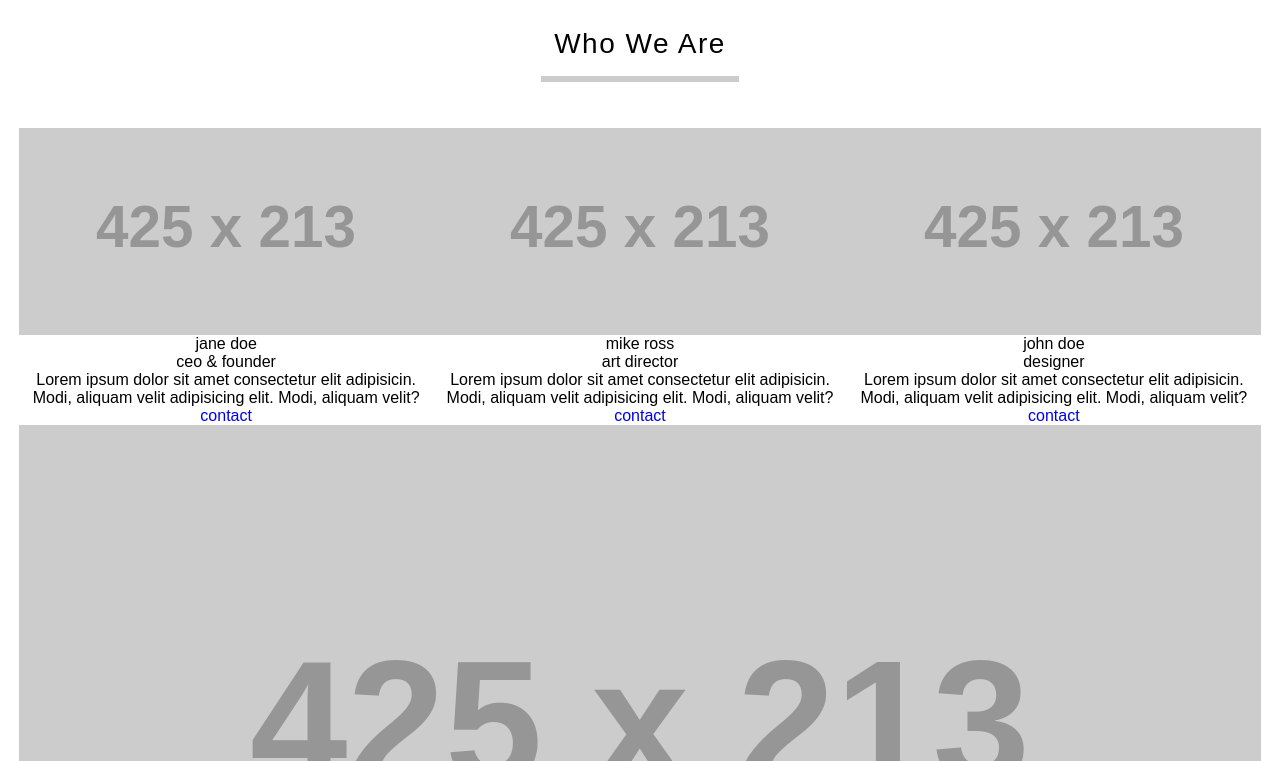
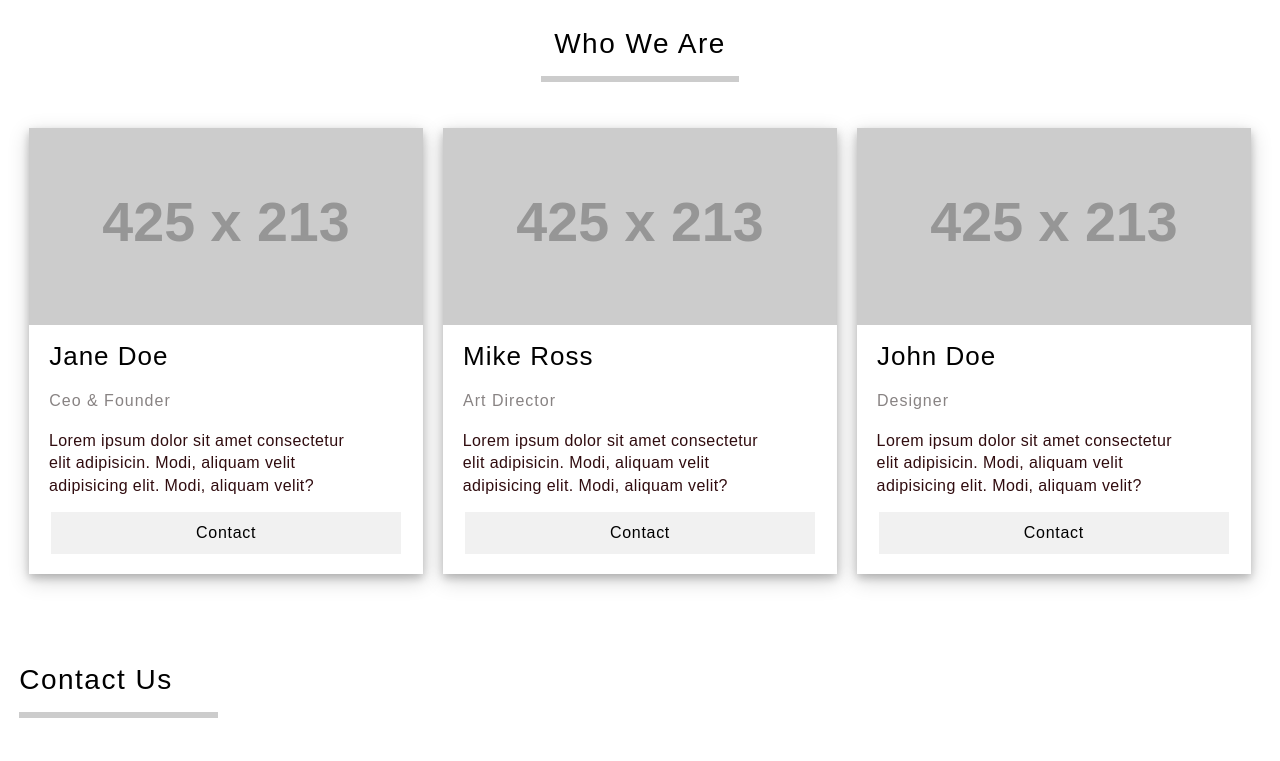
Before and after one commit to AniketShrirao/Marketing-HTML-CSS, a plain HTML site: page index.html in a window 1280 px wide. Shown: the part 2000-2761 px from the top of the page. Drawn offline with Linux system fonts and the light colour scheme; placeholder pictures from the web are drawn by us.

Commit message:
About styling Completed

```diff
--- a/assets/css/style.css
+++ b/assets/css/style.css
@@ -588,6 +588,82 @@ display:flex;
 align-content: center;
 }
 
+.owners article,
+.lightBox-Article {
+margin: 0px 10px;
+width: 425px;
+box-sizing: border-box;
+border: none;
+background: #fff;
+box-shadow: 0 4px 8px 0 rgba(0, 0, 0, 0.2), 0 6px 20px 0 rgba(0, 0, 0, 0.19);
+cursor: pointer;
+display: flex;
+flex-direction: column;
+justify-content: center;
+box-shadow: black;
+align-items: center;
+text-shadow: violet;
+text-align: left;
+}
+
+.owners h3,
+.owners-lightBox h3 {
+  margin: 20px;
+  margin-top: 16px;
+  font-size: 26px;
+  align-self: flex-start;
+  letter-spacing: 1px;
+  text-transform: capitalize;
+}
+
+.owners span,
+.owners-lightBox span {
+  margin: 0px 20px;
+  align-self: flex-start;
+  color: #888383;
+  letter-spacing: 1px;
+  text-transform: capitalize;
+}
+
+.owners p,
+.owners-lightBox p {
+  margin: 20px 18% 15px 5%;
+  color: #300c0f;
+  line-height: 1.4;
+  letter-spacing: 0.4px;
+}
+
+.owners a {
+  margin-bottom: 20px;
+  padding: 12px 20px;
+  width: 89%;
+  box-sizing: border-box;
+  color: #000;
+  background: #f1f1f1;
+  letter-spacing: 0.7px;
+  text-align: center;
+  text-transform: capitalize;
+}
+
+.owners a:hover {
+color: #f1f1f1;
+background: #000;
+}
+
+.owners-lightBox {
+  position: fixed;
+  z-index: 1;
+  width: 100%;
+  height: 100%;
+  display: none;
+  justify-content: center;
+  background: rgba(255,255,255,0.8);
+  align-items: center;
+  left: 0;
+  text-align: center;
+  top: 0;
+  transition: all 0.3s ease;
+}
 
 
 /*=================================
```
